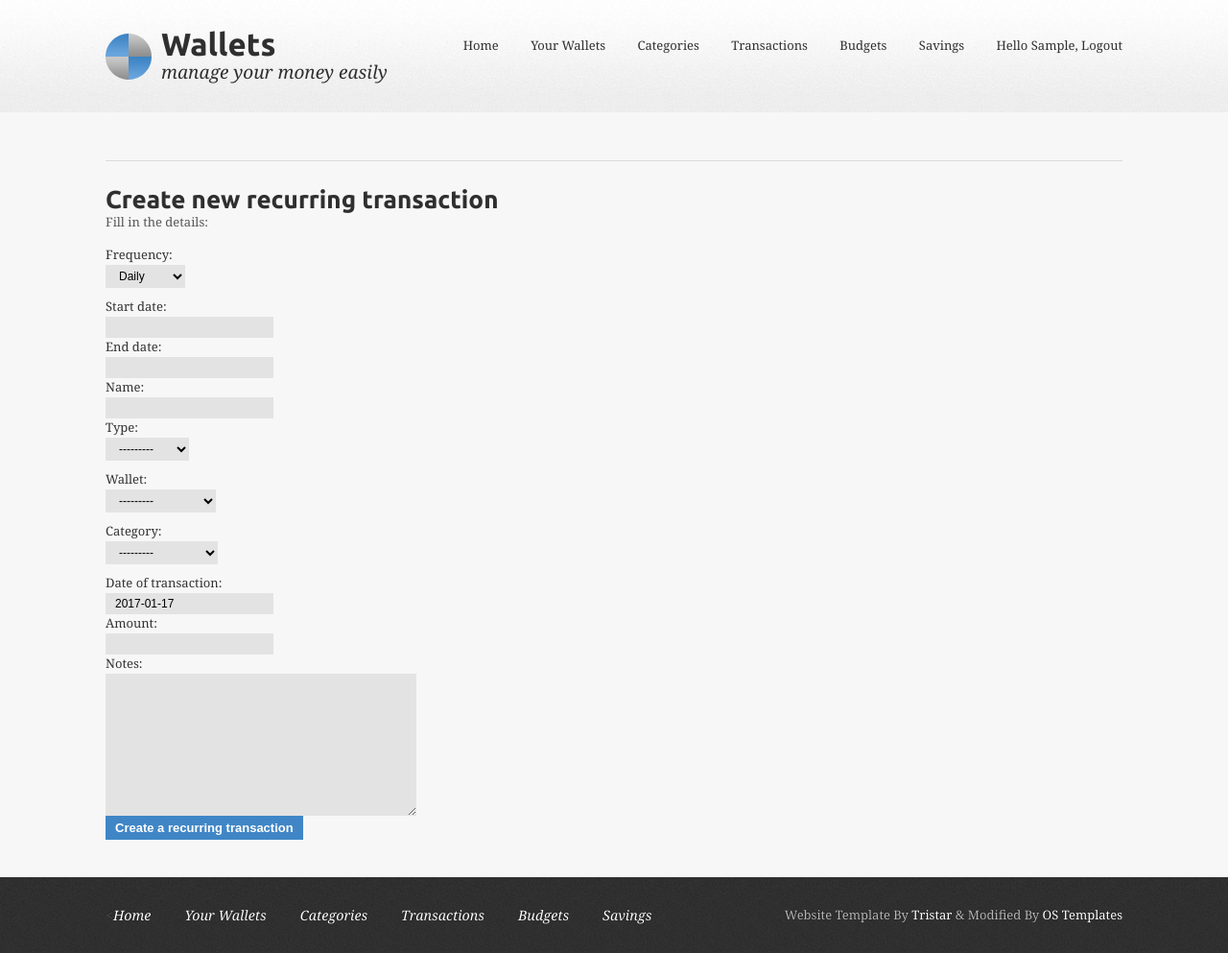
After one commit to mkarmowski/wallet, a Django app: page /transactions/transaction/create_recurring/ in a window 1280 px wide. The commit adds this page. Shown: the whole page at 96% size. Run offline with Django 3.2, Linux system fonts and the light colour scheme; the visitor is signed in with stand-in values (Sample User, id 1); data comes from the database, SQL or seed files in the repository; parts of the project's set-up code (start-up, migrations or seed data) failed here and were passed over; some libraries are stand-ins or nearby versions.

Commit message:
basic view and forms - recurring transactions

```diff
--- a/transactions/forms.py
+++ b/transactions/forms.py
@@ -1,6 +1,14 @@
 from django import forms
 
 from .models import Category, Transaction, Wallet
+
+
+RECURRING_CHOICES = (
+    ('daily', 'Daily'),
+    ('weekly', 'Weekly'),
+    ('monthly', 'Monthly'),
+    ('yearly', 'Yearly'),
+)
 
 
 class WalletCreateForm(forms.ModelForm):
@@ -36,3 +44,9 @@ class TransactionNextMonth(forms.Form):
 
 class TransactionPrevMonth(forms.Form):
     month = forms.IntegerField(widget=forms.HiddenInput)
+
+
+class RecurringTransactionForm(forms.Form):
+    frequency = forms.ChoiceField(choices=RECURRING_CHOICES, required=True)
+    start_date = forms.DateField(required=True)
+    end_date = forms.DateField(required=False)
--- a/transactions/templates/transaction/list.html
+++ b/transactions/templates/transaction/list.html
@@ -34,7 +34,8 @@
 
 {% block menu %}
     <div>
-        <a href="{% url 'wallet:transaction_create' %}">Create new transaction</a>
+        <a href="{% url 'wallet:transaction_create' %}">Create new transaction</a><br>
+        <a href="{% url 'wallet:recurring_create' %}">Create recurring transaction</a>
     </div><br>
     <div><a href="{% url 'wallet:transaction_filter' %}">Filter transactions</a></div><br>
     <div>
--- /dev/null
+++ b/transactions/templates/transaction/recurring/create.html
@@ -0,0 +1,21 @@
+{% extends 'base.html' %}
+
+{% block title %}Create recurring transaction{% endblock %}
+
+{% block content %}
+    <h1>Create new recurring transaction</h1>
+    <p>Fill in the details:</p>
+    <form action="." method="post">
+        {{ recurring_form }}
+        {{ transaction_form }}
+        {% csrf_token %}
+        <p><input type="submit" value="Create a recurring transaction"></p>
+    </form>
+
+<script type="text/javascript">
+  $(function(){
+    $("#id_recurring-start_date").datepicker();
+    $("#id_recurring-end_date").datepicker();
+  });
+</script>
+{% endblock %}
--- a/transactions/urls.py
+++ b/transactions/urls.py
@@ -18,7 +18,9 @@ urlpatterns = [
     url(r'^transaction/create/$', views.transaction_create, name='transaction_create'),
     url(r'^transaction/delete/(?P<pk>\d+)/$', views.TransactionDelete.as_view(), name='transaction_delete'),
     url(r'^transaction/update/(?P<pk>\d+)/$', views.TransactionUpdate.as_view(), name='transaction_update'),
+    url(r'^transaction/filter/$', views.transaction_filter, name='transaction_filter'),
+    url(r'^transaction/create_recurring/$', views.recurring_transaction_create, name='recurring_create'),
     url(r'^export/csv/$', views.export_transactions_csv, name='export_transactions_csv'),
     url(r'^export/xls/$', views.export_transactions_xls, name='export_transactions_xls'),
-    url(r'^transaction/filter/$', views.transaction_filter, name='transaction_filter'),
+
 ]
--- a/transactions/views.py
+++ b/transactions/views.py
@@ -5,6 +5,7 @@ import xlwt
 from django.contrib import messages
 from django.contrib.auth.decorators import login_required
 from django.db.models import Q
+from django.forms import formset_factory
 from django.http import HttpResponse, HttpResponseRedirect
 from django.shortcuts import get_object_or_404, render
 from django.urls import reverse_lazy
@@ -17,7 +18,7 @@ from transactions.filters import TransactionFilter
 
 from .forms import (CategoryCreateForm, TransactionCreateForm,
                     TransactionNextMonth, TransactionPrevMonth,
-                    WalletCreateForm)
+                    WalletCreateForm, RecurringTransactionForm)
 from .models import Category, Transaction, Wallet
 
 
@@ -283,3 +284,28 @@ def export_transactions_xls(request):
 def transaction_filter(request):
     f = TransactionFilter(request.GET, queryset=Transaction.objects.filter(user=request.user))
     return render(request, 'transaction/filter.html', {'filter': f})
+
+
+@login_required
+def recurring_transaction_create(request):
+    current_user = request.user
+
+    if request.method == 'POST':
+        transaction_form = TransactionCreateForm(current_user, request.POST, prefix='transaction')
+        recurring_form = RecurringTransactionForm(request.POST, prefix='recurring')
+
+        if transaction_form.is_valid() and recurring_form.is_valid():
+            new_transaction = transaction_form.save(commit=False)
+            new_transaction.user = current_user
+            wallet = get_object_or_404(Wallet, name=new_transaction.wallet)
+            new_transaction.wallet_balance_adjust(wallet, new_transaction)
+            new_transaction.save(), recurring_form.save()
+
+            messages.success(request, 'Recurring transaction created succesfully')
+            return render(request, 'transaction/recurring/done.html')
+    else:
+        transaction_form = TransactionCreateForm(current_user, prefix='transaction')
+        recurring_form = RecurringTransactionForm(prefix='recurring')
+    return render(request, 'transaction/recurring/create.html',
+                  {'transaction_form': transaction_form,
+                   'recurring_form': recurring_form})
--- a/wallet/__init__.py
+++ b/wallet/__init__.py
@@ -0,0 +1 @@
+from .celery import app as celery_app
```
Also changed, not shown: transactions/tasks.py (added, +18 -0 lines), wallet/celery.py (added, +18 -0 lines), budgets/migrations/0009_auto_20170130_1930.py (added), budgets/migrations/0010_auto_20170130_1935.py (added), transactions/migrations/0027_auto_20170130_1930.py (added), transactions/migrations/0028_auto_20170130_1935.py (added), transactions/templates/transaction/recurring/done.html (added), 1 other file.
